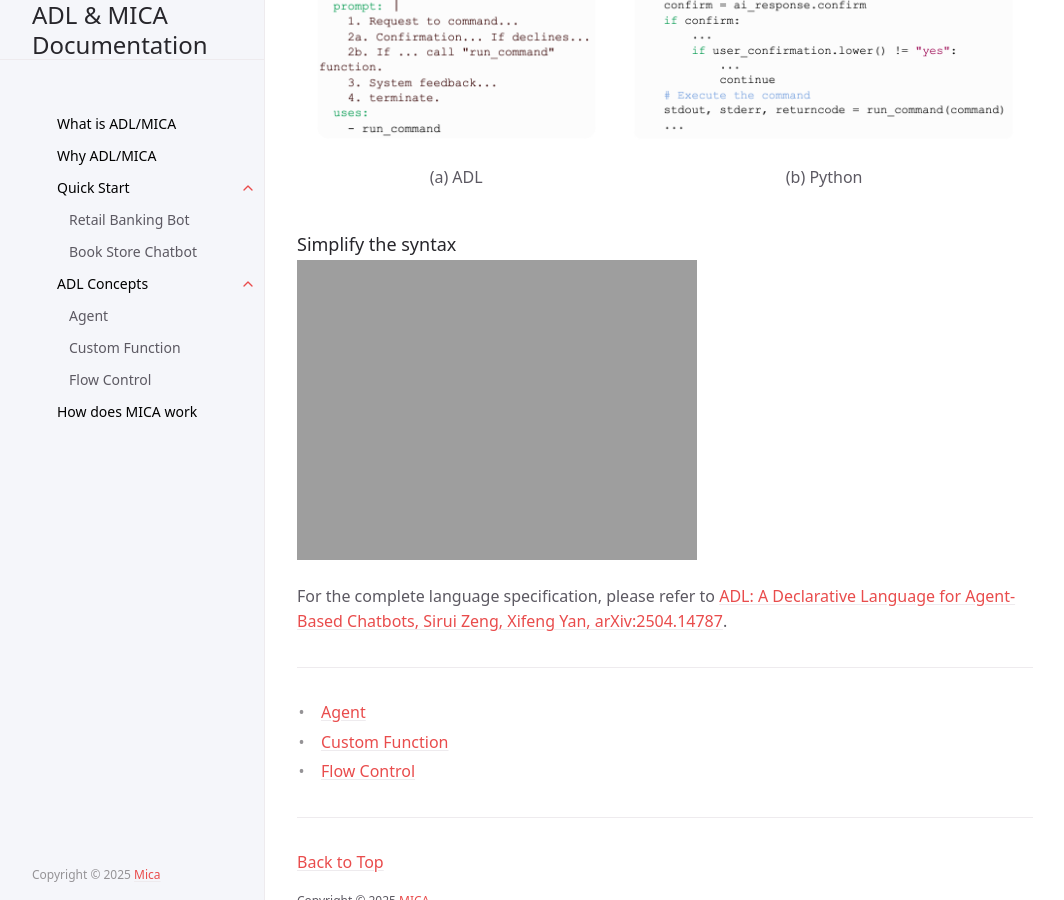
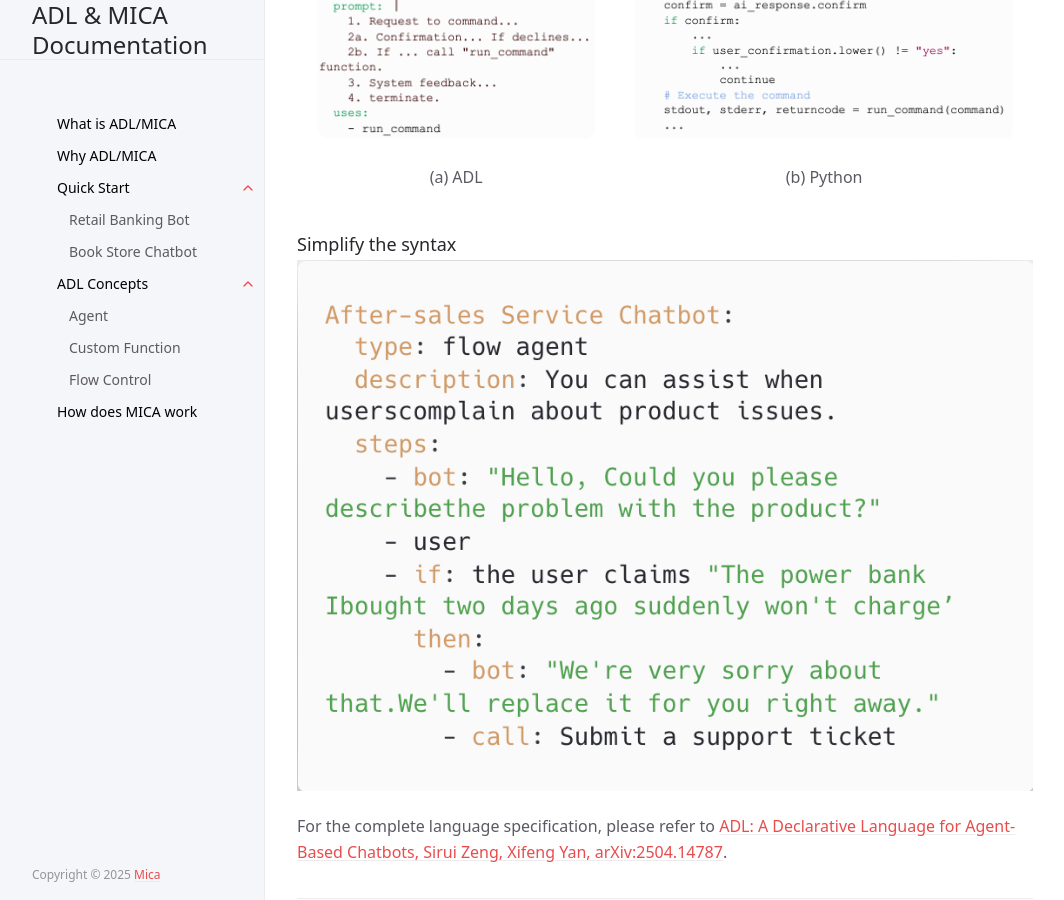
Before and after one commit to Mica-labs/Mica-labs.github.io, a Jekyll site: the page built from docs/ADL Concepts/index.md, in a window 1280 px wide and 900 px high, scrolled down 1052 px. Shown: the whole window, without its empty margins (107-1171 px from the left). Built offline with Jekyll 4.4.1, drawn with Linux system fonts in a browser that asks for light colours; cached includes are drawn as plain includes.

Commit message:
Update index.md

```diff
--- a/docs/ADL Concepts/index.md
+++ b/docs/ADL Concepts/index.md
@@ -39,6 +39,6 @@ ADL (Agent Declarative Language) is designed for simplicity.  It is guided by th
 </div>
 
 ### Simplify the syntax
-![example](example.png | width=400)
+![example](example.png)
 
 For the complete language specification, please refer to [ADL: A Declarative Language for Agent-Based Chatbots, Sirui Zeng, Xifeng Yan, 	arXiv:2504.14787](https://arxiv.org/pdf/2504.14787).
```
